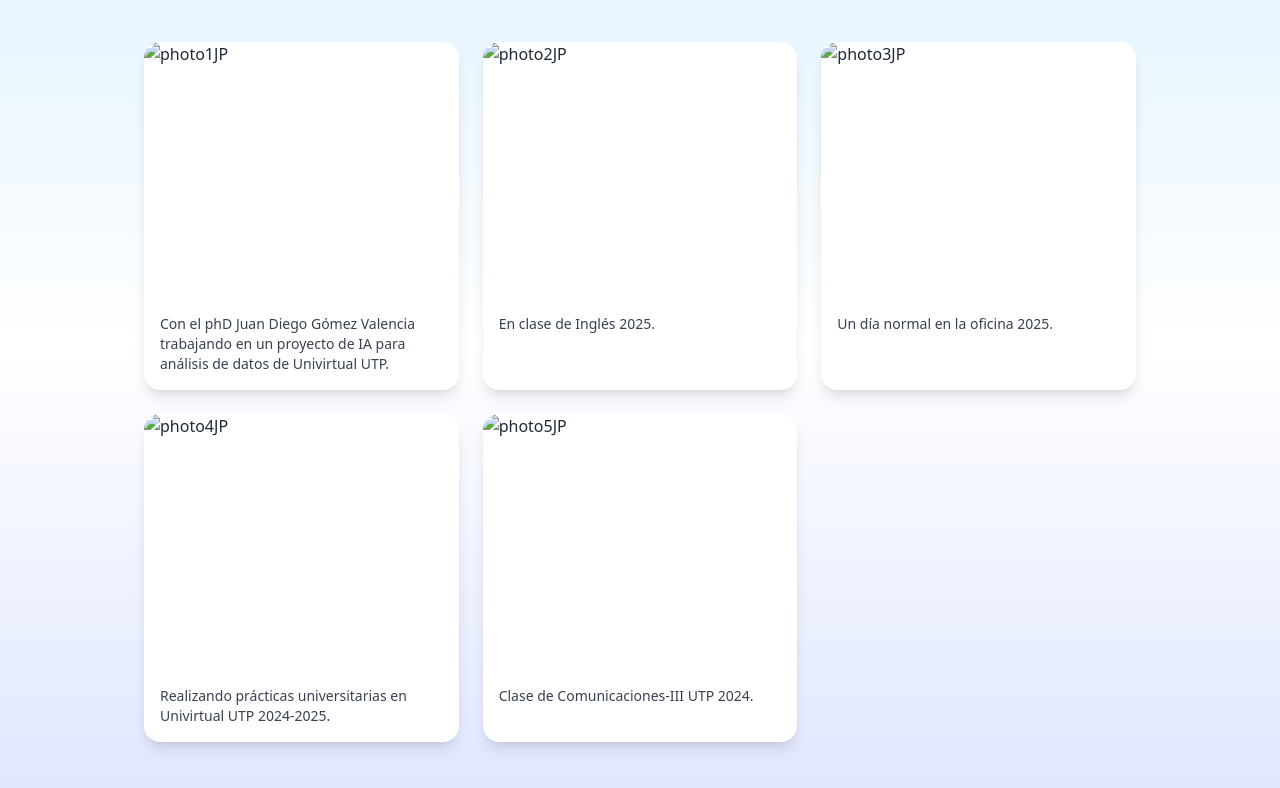
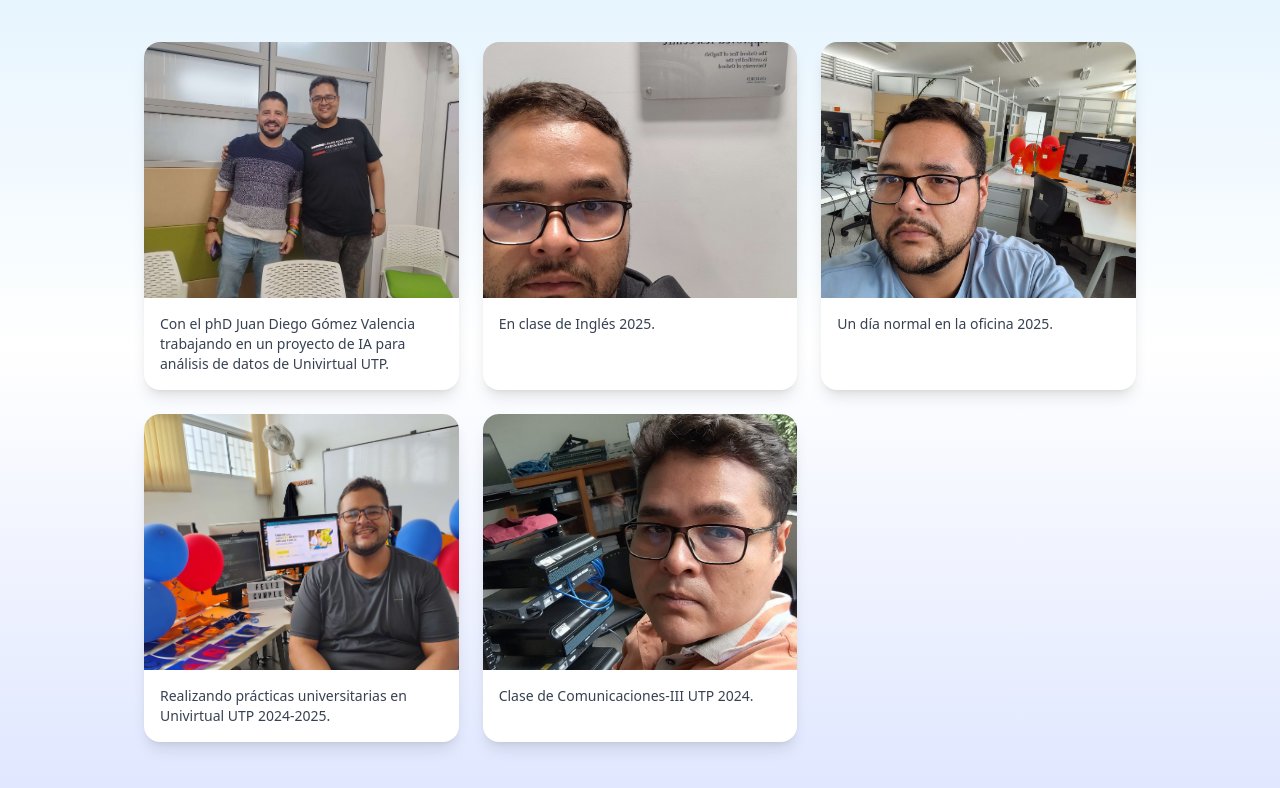
Before and after one commit to juanpablogt/juanpablogt.github.io, a plain HTML site: page docs/index.html in a window 1280 px wide. Shown: the part 94-882 px from the top of the page. Drawn offline with nearby package versions, Linux system fonts and the light colour scheme.

Commit message:
cambio de url de las imagenes

```diff
--- a/docs/index.html
+++ b/docs/index.html
@@ -28,35 +28,35 @@
     <section class="grid gap-6 grid-cols-1 sm:grid-cols-2 lg:grid-cols-3">
       <!-- Repite esta estructura para cada imagen -->
       <figure class="bg-white rounded-2xl shadow-lg overflow-hidden transform transition hover:scale-105 reveal">
-        <img src="./pics/imagenes/photo1.jpg" alt="photo1JP" class="w-full h-64 object-cover">
+        <img src="./imagenes/photo1.jpg" alt="photo1JP" class="w-full h-64 object-cover">
         <figcaption class="p-4 text-sm text-gray-700">
           Con el phD Juan Diego Gómez Valencia trabajando en un proyecto de IA para análisis de datos de Univirtual UTP.
         </figcaption>
       </figure>
 
       <figure class="bg-white rounded-2xl shadow-lg overflow-hidden transform transition hover:scale-105 reveal">
-        <img src="./pics/imagenes/photo2.jpg" alt="photo2JP" class="w-full h-64 object-cover">
+        <img src="./imagenes/photo2.jpg" alt="photo2JP" class="w-full h-64 object-cover">
         <figcaption class="p-4 text-sm text-gray-700">
           En clase de Inglés 2025.
         </figcaption>
       </figure>
 
       <figure class="bg-white rounded-2xl shadow-lg overflow-hidden transform transition hover:scale-105 reveal">
-        <img src="./pics/imagenes/photo3.jpg" alt="photo3JP" class="w-full h-64 object-cover">
+        <img src="./imagenes/photo3.jpg" alt="photo3JP" class="w-full h-64 object-cover">
         <figcaption class="p-4 text-sm text-gray-700">
           Un día normal en la oficina 2025.
         </figcaption>
       </figure>
 
       <figure class="bg-white rounded-2xl shadow-lg overflow-hidden transform transition hover:scale-105 reveal">
-        <img src="./pics/imagenes/photo4.jpg" alt="photo4JP" class="w-full h-64 object-cover">
+        <img src="./imagenes/photo4.jpg" alt="photo4JP" class="w-full h-64 object-cover">
         <figcaption class="p-4 text-sm text-gray-700">
           Realizando prácticas universitarias en Univirtual UTP 2024-2025.
         </figcaption>
       </figure>
 
       <figure class="bg-white rounded-2xl shadow-lg overflow-hidden transform transition hover:scale-105 reveal">
-        <img src="./pics/imagenes/photo5.jpg" alt="photo5JP" class="w-full h-64 object-cover">
+        <img src="./imagenes/photo5.jpg" alt="photo5JP" class="w-full h-64 object-cover">
         <figcaption class="p-4 text-sm text-gray-700">
           Clase de Comunicaciones-III UTP 2024.
         </figcaption>
```
